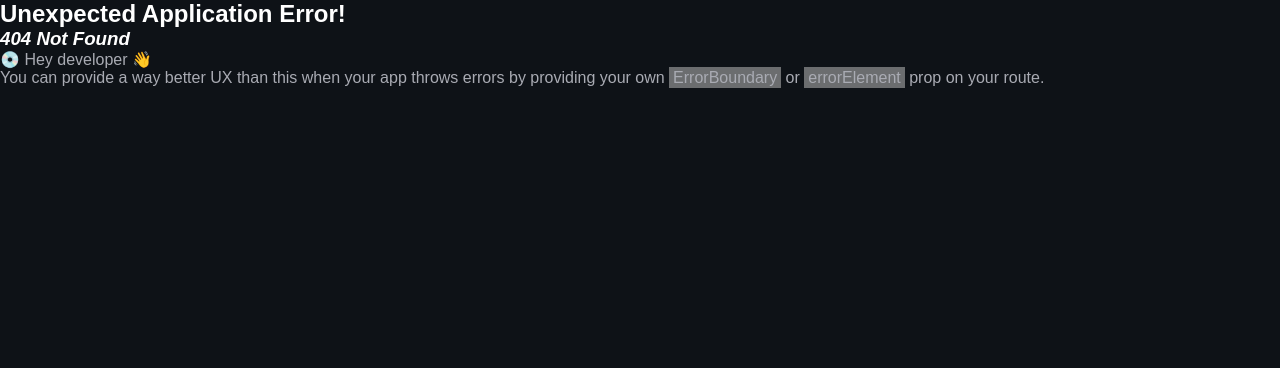
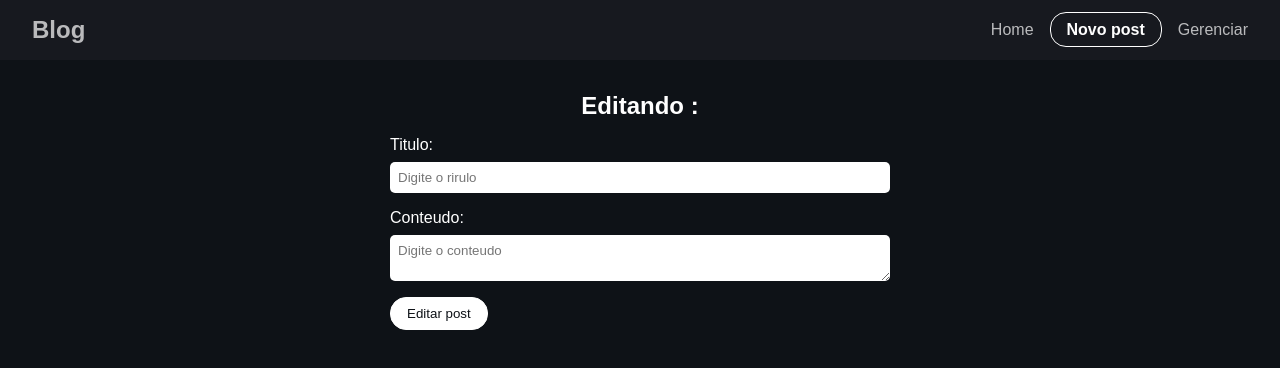
Before and after one commit to CaioBrunoE/react-Axios, a React (Vite) app: page /posts/edit/1 in a window 1280 px wide. Before the commit this address had no page. Shown: the top 368 px of the page. Built offline with nearby package versions, Linux system fonts and the light colour scheme; a web font is replaced by a local one.

Commit message:
Criando pagina de edição de posts

```diff
--- a/src/main.jsx
+++ b/src/main.jsx
@@ -9,6 +9,7 @@ import Home from './routes/Home.jsx'
 import NewPost from './routes/NewPost.jsx'
 import Post from './routes/Post.jsx'
 import Admin from './routes/Admin.jsx'
+import EditPost from './routes/EditPost.jsx'
 
 const router = createBrowserRouter([
   {
@@ -28,6 +29,10 @@ const router = createBrowserRouter([
       {
         path:"/admin",
         element:<Admin/>
+      },
+      {
+        path:"/posts/edit/:id",
+        element:<EditPost/>
       }
     ]
 
--- a/src/routes/Admin.jsx
+++ b/src/routes/Admin.jsx
@@ -21,6 +21,7 @@ const deletePost = async (id)=>{
     await blogFetch.delete(`/posts/${id}`)
 
     const filteredPostv= posts.filter((post)=>{post.id !== id})
+
     setPosts(filteredPostv)
 }
 
@@ -38,7 +39,7 @@ const deletePost = async (id)=>{
                         <div className="post" key={post.id}>
                             <h1>{post.title}</h1>
                             <div className="actions">
-                            <Link className="btn edit-btn">Editar</Link>
+                            <Link className="btn edit-btn" to={`/posts/edit/${post.id}`}>Editar</Link>
                             <button className="btn delete-btn"onClick={()=>deletePost(post.id)} >Excluir</button>
                             </div>
                         </div>
--- /dev/null
+++ b/src/routes/EditPost.jsx
@@ -0,0 +1,37 @@
+import blogFetch from '../axios/config'
+
+import { useState, useEffect } from 'react'
+
+import { useNavigate, useParams } from 'react-router-dom'
+
+const EditPost = () => {
+    const naviagte = useNavigate()
+
+    const [title, settitle] = useState()
+    const [body, setBody] = useState()
+
+    const { id } = useParams()
+
+    return (
+        <div className="new-post">
+            <h2>Editando : {title}</h2>
+            <form onSubmit={(e) => createPost(e)} >
+                <div className="form-control">
+                    <label htmlFor="title">Titulo:</label>
+                    <input type="text" name="title" id="title" placeholder="Digite o rirulo"
+                        onChange={(e) => setTitle(e.target.value)}
+                    />
+                </div>
+                <div className="form-control">
+                    <label htmlFor="body">Conteudo:</label>
+                    <textarea type="text" name="body" id="body" placeholder="Digite o conteudo"
+                        onChange={(e) => setBody(e.target.value)}
+                    />
+                </div>
+                <input type="submit" value="Editar post" className="btn" />
+            </form>
+        </div>
+    )
+}
+
+export default EditPost
```
